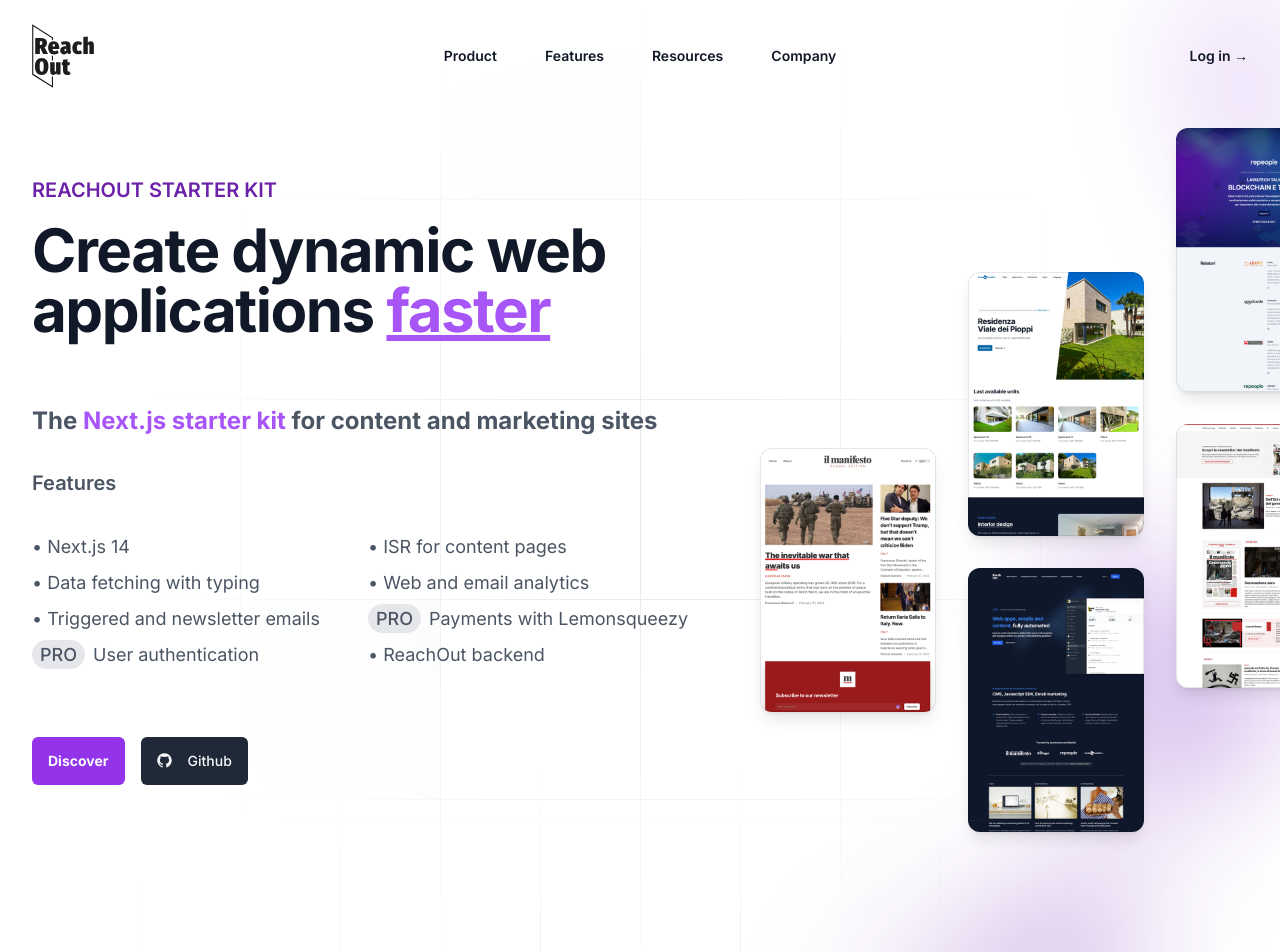
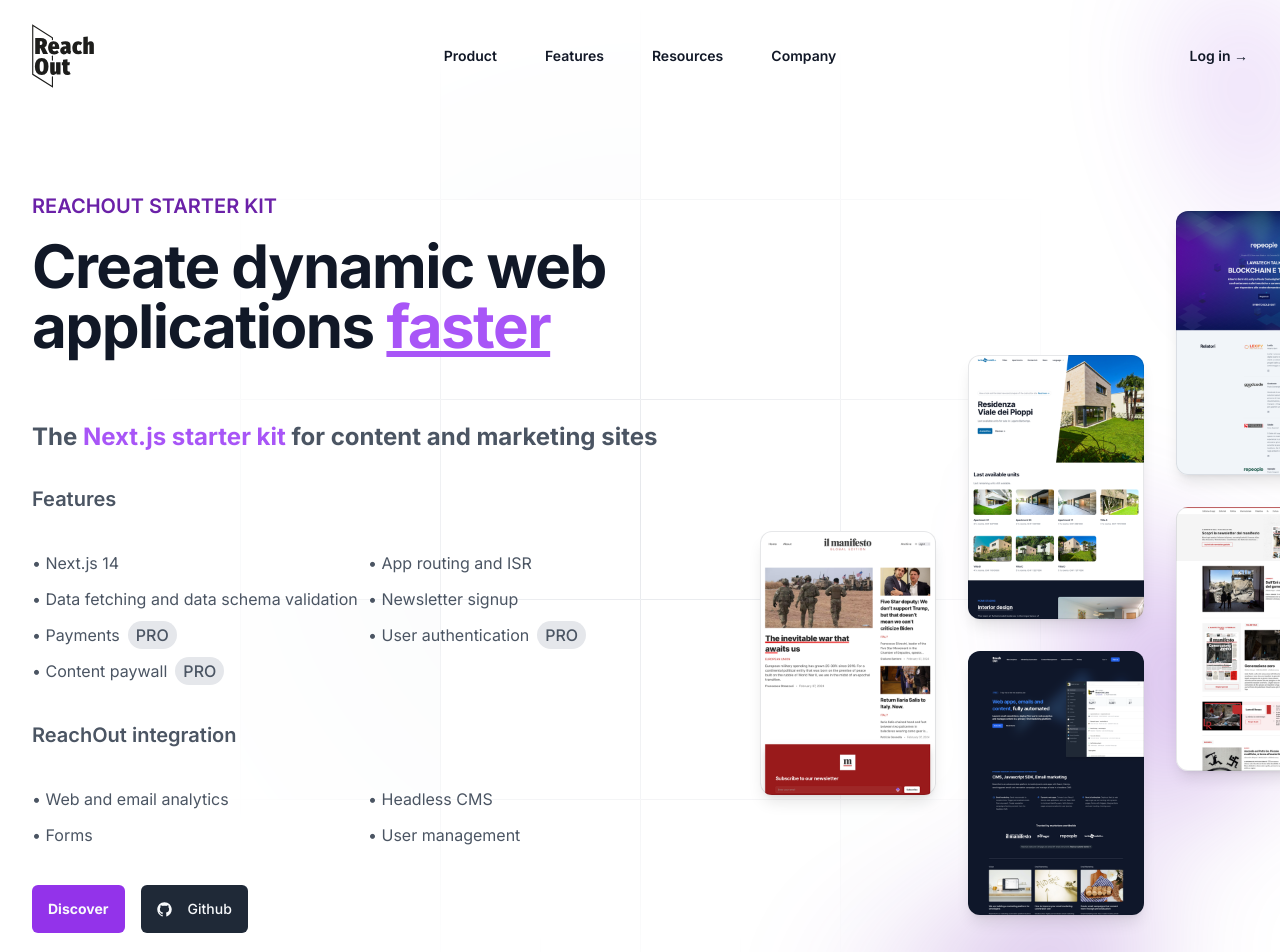
Before and after one commit to reachoutlabs/reachout-starter, a Next.js app: page / in a window 1280 px wide. Shown: the top 952 px of the page. Built offline with nearby package versions, Linux system fonts and the light colour scheme.

Commit message:
hero content

```diff
--- a/src/app/(website)/page.tsx
+++ b/src/app/(website)/page.tsx
@@ -15,6 +15,7 @@
 import NewsletterSignup from '@/components/newsletterSignup'
 import Pricing from '@/components/pricing'
 import Faq from '@/components/faq'
+import GettingStarted from '@/components/gettingStarted'
 
 const stats = [
   { label: 'Transactions every 24 hours', value: '44 million' },
@@ -29,7 +30,6 @@
   return (
     <div className="bg-white">
       <Header />
-
       <main className="isolate">
       <Hero />
       <LogoCloud />
@@ -39,6 +39,7 @@
       <Values />
       <PrimaryFeatures />
       <SecondaryFeatures />
+      <GettingStarted />
       <Pricing />
       <Faq />
       <Footer />
--- /dev/null
+++ b/src/components/gettingStarted.tsx
@@ -0,0 +1,77 @@
+import { CloudArrowUpIcon, LockClosedIcon, ServerIcon } from '@heroicons/react/20/solid'
+
+const features = [
+  {
+    name: 'Push to deploy.',
+    description:
+      'Lorem ipsum, dolor sit amet consectetur adipisicing elit. Maiores impedit perferendis suscipit eaque, iste dolor cupiditate blanditiis ratione.',
+    icon: CloudArrowUpIcon,
+  },
+  {
+    name: 'SSL certificates.',
+    description: 'Anim aute id magna aliqua ad ad non deserunt sunt. Qui irure qui lorem cupidatat commodo.',
+    icon: LockClosedIcon,
+  },
+  {
+    name: 'Database backups.',
+    description: 'Ac tincidunt sapien vehicula erat auctor pellentesque rhoncus. Et magna sit morbi lobortis.',
+    icon: ServerIcon,
+  },
+]
+
+export default function GettingStarted() {
+  return (
+    <div className="overflow-hidden bg-white py-16">
+      <div className="mx-auto max-w-7xl md:px-6 lg:px-8">
+        <div className="grid grid-cols-1 gap-x-8 gap-y-16 sm:gap-y-20 lg:grid-cols-2 lg:items-start">
+          <div className="px-6 md:px-0 lg:pr-4 lg:pt-4">
+            <div className="mx-auto max-w-2xl lg:mx-0 lg:max-w-lg">
+              <h2 className="text-base font-semibold leading-7 text-indigo-600">Deploy faster</h2>
+              <p className="mt-2 text-3xl font-bold tracking-tight text-gray-900 sm:text-4xl">A better workflow</p>
+              <p className="mt-6 text-lg leading-8 text-gray-600">
+                Lorem ipsum, dolor sit amet consectetur adipisicing elit. Maiores impedit perferendis suscipit eaque,
+                iste dolor cupiditate blanditiis ratione.
+              </p>
+              <dl className="mt-10 max-w-xl space-y-8 text-base leading-7 text-gray-600 lg:max-w-none">
+                {features.map((feature) => (
+                  <div key={feature.name} className="relative pl-9">
+                    <dt className="inline font-semibold text-gray-900">
+                      <feature.icon className="absolute left-1 top-1 h-5 w-5 text-indigo-600" aria-hidden="true" />
+                      {feature.name}
+                    </dt>{' '}
+                    <dd className="inline">{feature.description}</dd>
+                  </div>
+                ))}
+              </dl>
+            </div>
+          </div>
+          <div className="sm:px-6 lg:px-0">
+            <div className="relative isolate overflow-hidden bg-indigo-500 px-6 pt-8 sm:mx-auto sm:max-w-2xl sm:rounded-3xl sm:pl-16 sm:pr-0 sm:pt-16 lg:mx-0 lg:max-w-none">
+              <div
+                className="absolute -inset-y-px -left-3 -z-10 w-full origin-bottom-left skew-x-[-30deg] bg-indigo-100 opacity-20 ring-1 ring-inset ring-white"
+                aria-hidden="true"
+              />
+              <div className="mx-auto max-w-2xl sm:mx-0 sm:max-w-none">
+                <div className="w-screen overflow-hidden rounded-tl-xl bg-gray-900 ring-1 ring-white/10">
+                  <div className="flex bg-gray-800/40 ring-1 ring-white/5">
+                    <div className="-mb-px flex text-sm font-medium leading-6 text-gray-400">
+                      <div className="border-b border-r border-b-white/20 border-r-white/10 bg-white/5 px-4 py-2 text-white">
+                        NotificationSetting.jsx
+                      </div>
+                      <div className="border-r border-gray-600/10 px-4 py-2">App.jsx</div>
+                    </div>
+                  </div>
+                  <div className="px-6 pb-14 pt-6">{/* Your code example */}</div>
+                </div>
+              </div>
+              <div
+                className="pointer-events-none absolute inset-0 ring-1 ring-inset ring-black/10 sm:rounded-3xl"
+                aria-hidden="true"
+              />
+            </div>
+          </div>
+        </div>
+      </div>
+    </div>
+  )
+}
--- a/src/components/hero.tsx
+++ b/src/components/hero.tsx
@@ -11,7 +11,7 @@
   const [mobileMenuOpen, setMobileMenuOpen] = useState(false);
 
   return (
-    <div className="relative isolate -z-10">
+    <div className="relative isolate -z-10 py-16">
       <svg
         className="absolute inset-x-0 top-0 -z-10 h-[64rem] w-full stroke-gray-200 [mask-image:radial-gradient(32rem_32rem_at_center,white,transparent)]"
         aria-hidden="true"
@@ -69,19 +69,29 @@
               <h2 className="relative mt-8 text-xl font-semibold text-gray-600 sm:max-w-md lg:max-w-none">
                 Features
               </h2>
-              <p className="relative mt-8 text-lg leading-snug font-regular text-gray-600 sm:max-w-md lg:max-w-none">
+              <p className="relative mt-8 text-md leading-snug font-regular text-gray-600 sm:max-w-md lg:max-w-none">
                 <ul className="font-regular grid grid-cols-2 leading-9">
                   <li>&bull; Next.js 14</li>
-                  <li>&bull; ISR for content pages</li>
-                  <li>&bull; Data fetching with typing</li>
-                  <li>&bull; Web and email analytics</li>
-                  <li>&bull; Triggered and newsletter emails</li>
-                  <li><span className="rounded-full bg-gray-200 px-2 py-1 font-medium text-gray-600 hover:bg-purple-300 mr-2">PRO</span>Payments with Lemonsqueezy</li>
-                  <li><span className="rounded-full bg-gray-200 px-2 py-1 font-medium text-gray-600 hover:bg-purple-300 mr-2">PRO</span>User authentication</li>
-                  <li>&bull; ReachOut backend</li>
+                  <li>&bull; App routing and ISR</li>
+                  <li>&bull; Data fetching and data schema validation</li>
+                  <li>&bull; Newsletter signup</li>
+                  <li>&bull; Payments<span className="rounded-full bg-gray-200 px-2 py-1 font-medium text-gray-600 hover:bg-purple-300 mx-2">PRO</span></li>
+                  <li>&bull; User authentication<span className="rounded-full bg-gray-200 px-2 py-1 font-medium text-gray-600 hover:bg-purple-300 mx-2">PRO</span></li>
+                  <li>&bull; Content paywall<span className="rounded-full bg-gray-200 px-2 py-1 font-medium text-gray-600 hover:bg-purple-300 mx-2">PRO</span></li>
                 </ul>
               </p>
-              <div className="flex grid-cols-2 gap-4 mt-16">
+              <h2 className="relative mt-8 text-xl font-semibold text-gray-600 sm:max-w-md lg:max-w-none">
+                ReachOut integration
+              </h2>
+              <p className="relative mt-8 text-md leading-snug font-regular text-gray-600 sm:max-w-md lg:max-w-none">
+                <ul className="font-regular grid grid-cols-2 leading-9">
+                  <li>&bull; Web and email analytics</li>
+                  <li>&bull; Headless CMS</li>
+                  <li>&bull; Forms</li>
+                  <li>&bull; User management</li>
+                </ul>
+              </p>
+              <div className="flex grid-cols-2 gap-4 mt-8">
                 <Button className="bg-purple-600 h-12">
                   <a
                     href="https://reachoutapp.io"
--- a/src/components/logoCloud.tsx
+++ b/src/components/logoCloud.tsx
@@ -32,7 +32,7 @@
           </div>
           <div className="mx-auto max-w-7xl px-6 lg:px-8">
             <h2 className="text-center text-lg font-semibold leading-8 text-gray-900">
-              Trusted by the world’s most innovative teams
+              Marketers and publishers using ReachOut to build better dynamic web apps and content websites
             </h2>
             <div className="mx-auto mt-10 grid max-w-lg grid-cols-4 items-center gap-x-8 gap-y-10 sm:max-w-xl sm:grid-cols-6 sm:gap-x-10 lg:mx-0 lg:max-w-none lg:grid-cols-5">
               <img
```
